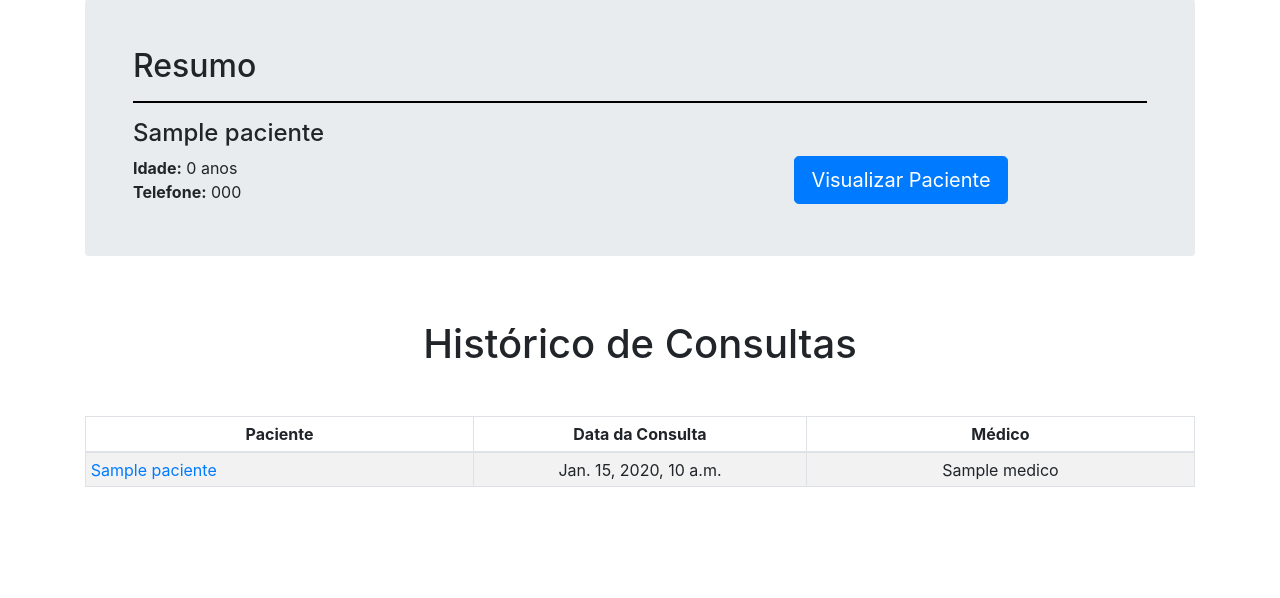
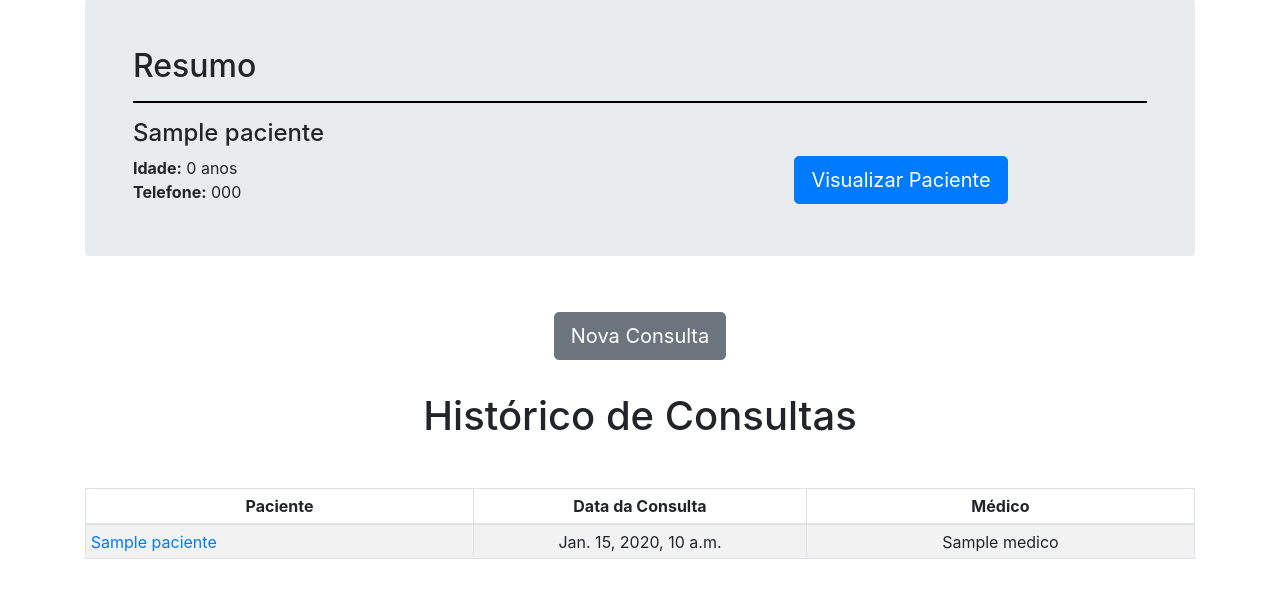
Before and after one commit to BrenoFroes/prontuarioeletronico-2021, a Django app: page /geriatria/historico-consultas/1 in a window 1280 px wide. Shown: the part 121-719 px from the top of the page. Run offline with Django 3.2, Linux system fonts and the light colour scheme; tables that the repository leaves empty hold one stand-in row (values such as "Sample post"); some libraries are stand-ins or nearby versions.

Commit message:
pequenos ajustes

```diff
--- a/gerenciamento/templates/formMedico.html
+++ b/gerenciamento/templates/formMedico.html
@@ -94,7 +94,7 @@
         <div class="form-group row mt-3 text-center" >
             <div class="col-lg-11 offset-lg-1">
                 {% csrf_token %}
-                <button type="submit" class="btn btn-primary">Cadastrar</button>
+                <button type="submit" class="btn btn-secondary">Cadastrar</button>
             </div>
         </div>
 {#        {% csrf_token %}#}
--- a/gerenciamento/templates/formPaciente.html
+++ b/gerenciamento/templates/formPaciente.html
@@ -164,7 +164,7 @@
         <div class="form-group row mt-3 text-center" >
             <div class="col-lg-11 offset-lg-1">
                 {% csrf_token %}
-                <button type="submit" class="btn btn-primary">
+                <button type="submit" class="btn btn-secondary">
                     {% if acao == 'inclusao' %}
                         Cadastrar Paciente
                     {% else %}
--- a/prontuarioGeriatria/models.py
+++ b/prontuarioGeriatria/models.py
@@ -1,11 +1,16 @@
 from django.db import models
 from gerenciamento.models import Paciente, Medico
 
+TIPOS = (
+    ("inicial", "Consulta Inicial"),
+    ("evolucao", "Consulta de Evolução")
+)
 
 class Consulta(models.Model):
     data = models.DateTimeField(auto_now_add=True)
     paciente = models.ForeignKey(Paciente, on_delete=models.CASCADE)
     medico = models.ForeignKey(Medico, on_delete=models.CASCADE)
+    tipo = models.CharField(max_length=55, choices=TIPOS)
 
 
 class Prontuario(models.Model):
--- a/prontuarioGeriatria/templates/hipoteses.html
+++ b/prontuarioGeriatria/templates/hipoteses.html
@@ -25,12 +25,12 @@
             <div class="row justify-content-center">
                 <div class="col-md-6 text-center">
                     <a href="{% url 'prontuarioGeriatria:observacoes' prontuario.id pacienteResumo.id %}">
-                        <button type="button" class="btn btn-primary">Voltar</button>
+                        <button type="button" class="btn btn-secondary">Voltar</button>
                     </a>
                 </div>
                 <div class="col-md-6 text-center">
                     {% csrf_token %}
-                    <button type="submit" class="btn btn-primary">Avançar</button>
+                    <button type="submit" class="btn btn-secondary">Avançar</button>
                 </div>
             </div>
         </div>
--- a/prontuarioGeriatria/templates/historicoConsultas.html
+++ b/prontuarioGeriatria/templates/historicoConsultas.html
@@ -3,6 +3,12 @@
     Histórico de Consultas | {{ pacienteResumo.nome }}
 {% endblock %}
 {% block conteudo %}
+    <br>
+    <div class="col-12 text-center">
+        <a class="mb-3" style="font-weight: bold" href="{% url 'prontuarioGeriatria:consulta' pacienteResumo.id %} ">
+            <button class="btn btn-secondary btn-lg" type="button">Nova Consulta</button>
+        </a>
+    </div>
     <br>
     <h1 class="text-center mt-2">Histórico de Consultas</h1>
     {% if consultas %}
--- a/prontuarioGeriatria/templates/observacoes.html
+++ b/prontuarioGeriatria/templates/observacoes.html
@@ -151,12 +151,12 @@
             <div class="row justify-content-center">
                 <div class="col-md-6 text-center">
                     <a href="{% url 'prontuarioGeriatria:exibe_prontuario' prontuario.consulta.id %}">
-                        <button type="button" class="btn btn-primary">Voltar</button>
+                        <button type="button" class="btn btn-secondary">Voltar</button>
                     </a>
                 </div>
                 <div class="col-md-6 text-center">
                     {% csrf_token %}
-                    <button type="submit" class="btn btn-primary">Avançar</button>
+                    <button type="submit" class="btn btn-secondary">Avançar</button>
                 </div>
             </div>
         </div>
--- a/prontuarioGeriatria/templates/prescricoes.html
+++ b/prontuarioGeriatria/templates/prescricoes.html
@@ -95,12 +95,12 @@
             <div class="row justify-content-center">
                 <div class="col-md-6 text-center">
                     <a href="{% url 'prontuarioGeriatria:hipoteses' prontuario.id pacienteResumo.id %}">
-                        <button type="button" class="btn btn-primary">Voltar</button>
+                        <button type="button" class="btn btn-secondary">Voltar</button>
                     </a>
                 </div>
                 <div class="col-md-6 text-center">
                     {% csrf_token %}
-                    <button type="submit" class="btn btn-primary">Avançar</button>
+                    <button type="submit" class="btn btn-secondary">Avançar</button>
                 </div>
             </div>
         </div>
--- a/prontuarioGeriatria/urls.py
+++ b/prontuarioGeriatria/urls.py
@@ -4,7 +4,7 @@ from prontuarioGeriatria import views
 app_name = "prontuarioGeriatria"
 
 urlpatterns = [
-    path('consulta', views.cria_consulta, name='consulta'),
+    path('consulta/<int:paciente_id>', views.cria_consulta, name='consulta'),
     path('observacoes/<int:prontuario_id>/<int:paciente_id>', views.cria_observacoes, name='observacoes'),
     path('hipoteses/<int:prontuario_id>/<int:paciente_id>', views.cria_hipoteses, name='hipoteses'),
     path('prescricoes/<int:prontuario_id>/<int:paciente_id>', views.cria_prescricoes, name='prescricoes'),
--- a/prontuarioGeriatria/views.py
+++ b/prontuarioGeriatria/views.py
@@ -1,20 +1,25 @@
 from django.shortcuts import render, redirect, get_object_or_404
 from .forms import *
 from . models import Observacoes, Hipoteses, Prescricoes
+from gerenciamento.models import Paciente
 import random
 
 
-def cria_consulta(request):
+def cria_consulta(request, paciente_id):
     form = FormConsulta()
+    paciente = get_object_or_404(Paciente, id=paciente_id)
+
     if request.method == "POST":
         form = FormConsulta(request.POST)
         if form.is_valid():
-            consulta = form.save()
+            consulta = form.save(commit=False)
+            consulta.paciente = paciente
+            consulta.save()
             codigo = random.randint(1000, 9999)
             prontuario = Prontuario.objects.create(consulta=consulta, codigo=codigo)
             paciente = consulta.paciente
             return redirect('prontuarioGeriatria:observacoes', prontuario_id=prontuario.id, paciente_id=paciente.id)
-    return render(request, 'consulta.html', {'form': form})
+    return render(request, 'consulta.html', {'form': form, 'pacienteResumo': paciente})
 
 
 def cria_observacoes(request, prontuario_id, paciente_id):
--- a/prontuarios/views.py
+++ b/prontuarios/views.py
@@ -5,7 +5,6 @@ from gerenciamento.models import Paciente
 
 def pesquisa_pacientes(request):
     query = request.GET.get('buscaPor')
-    print('query: ', query)
     lista_de_pacientes = Paciente.objects.filter(nome__icontains=query).order_by('nome')
     pagina = request.GET.get('pagina', 1)
     paginator = Paginator(lista_de_pacientes, 5)
```
Also changed, not shown: prontuarioGeriatria/forms.py (+13 -13 lines), prontuarioGeriatria/templates/consulta.html (+18 -20 lines).
